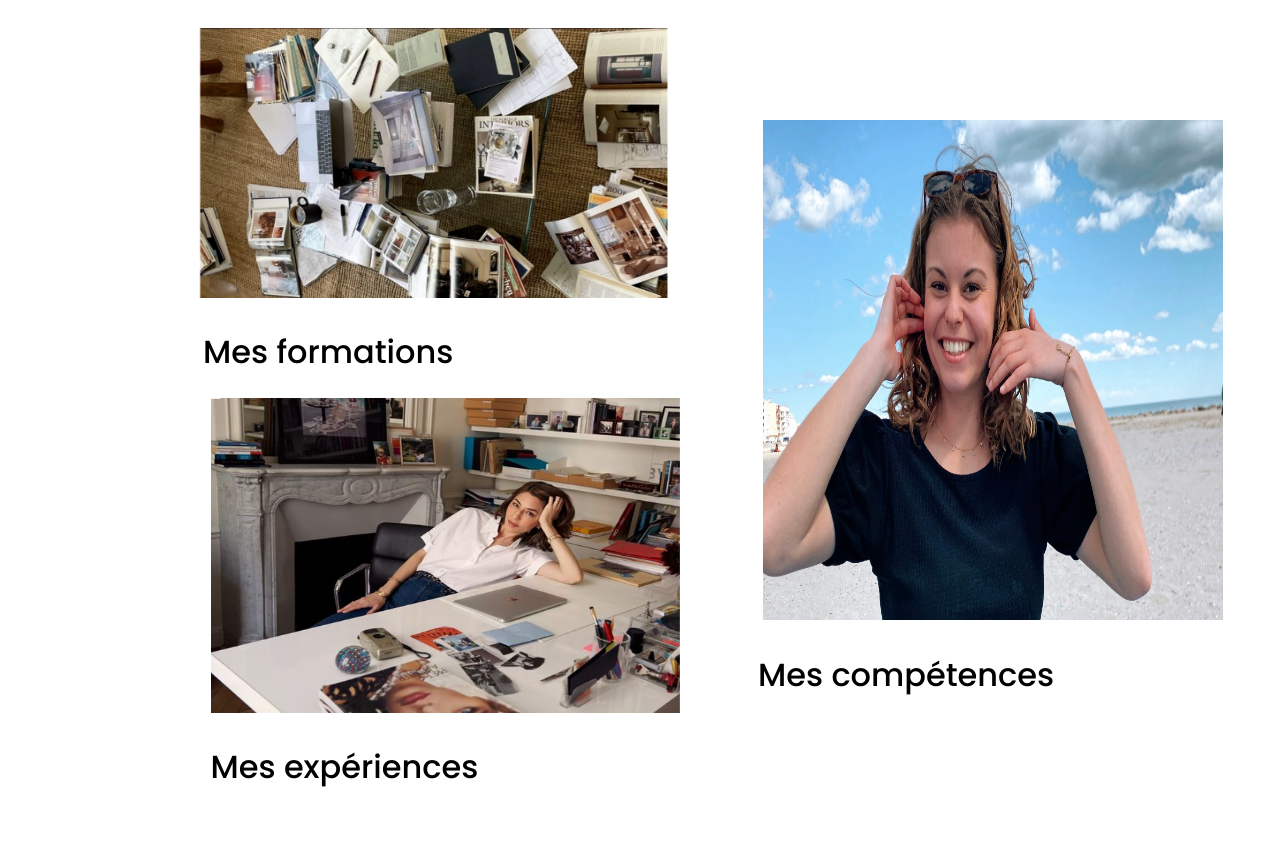
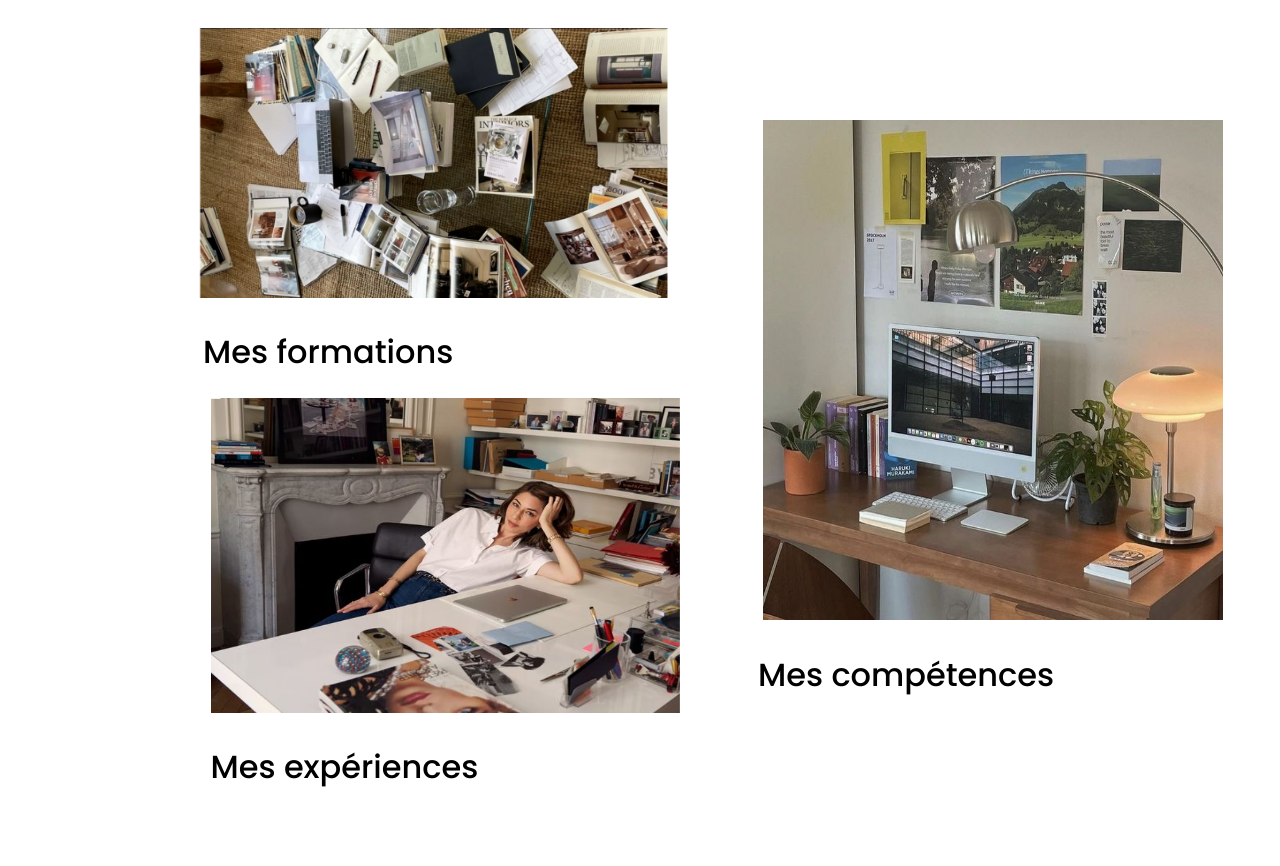
Before and after one commit to camille-galaup/index.html, a plain HTML site: page index.html in a window 1280 px wide. Shown: the part 1080-1946 px from the top of the page. Drawn offline with Linux system fonts and the light colour scheme.

Commit message:
Update index.html

```diff
--- a/index.html
+++ b/index.html
@@ -53,7 +53,7 @@
 		</div>
 
 		<div style=" height: 525px; width: 370px; margin-left: 80px; margin-top: 430px;">
-			<a name="Compétences"><img src="moiplage.jpg" alt="moiplage.jpg" height="500px" width="460px" style="margin-left: 30px;"/></a>
+			<a name="Compétences"><img src="photocompétences.jpg" alt="photocompétences.jpg" height="500px" width="460px" style="margin-left: 30px;"/></a>
 			<h2 style="font-family: Poppins; font-size: 32px; background-color: white; letter-spacing: 0,3px; font-weight: 500; margin-left: 25px"> Mes compétences</h2>
 		</div>
 
```
